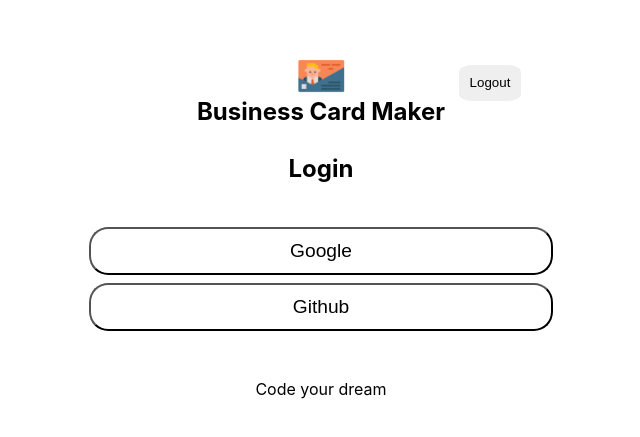
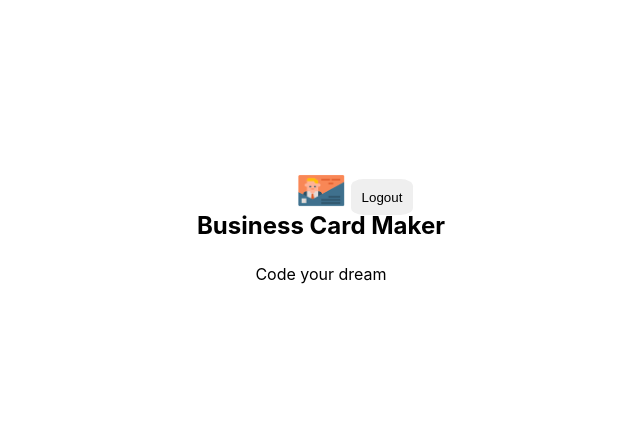
Before and after one commit to minsangkimme/business-card-maker, a React (Create React App) app: page /maker in a window 1280 px wide. Shown: the part 167-604 px from the top of the page, without its empty margins (319-959 px from the left). Built offline with nearby package versions, Linux system fonts and the light colour scheme; no server answers; sample sign-in values are in the browser's storage.

Commit message:
add login and logout functionality

```diff
--- a/package.json
+++ b/package.json
@@ -9,7 +9,7 @@
     "firebase": "7.20.0",
     "react": "^17.0.2",
     "react-dom": "^17.0.2",
-    "react-router-dom": "^6.0.2",
+    "react-router-dom": "^6.2.1",
     "react-scripts": "4.0.3",
     "web-vitals": "^1.0.1"
   },
--- a/src/app.jsx
+++ b/src/app.jsx
@@ -1,12 +1,19 @@
 import Login from "./components/login/login";
 import styles from './app.module.css';
+import {BrowserRouter, Route, Routes} from "react-router-dom";
+import Maker from "./components/maker/maker";
 
-function App({ authService }) {
-  return (
-    <div className={styles.app}>
-      <Login authService={authService} />
-    </div>
-  );
+function App({authService}) {
+    return (
+        <div className={styles.app}>
+            <BrowserRouter>
+                <Routes>
+                    <Route path="/" element={<Login authService={authService} />} />
+                    <Route path="/maker" element={<Maker authService={authService} />} />
+                </Routes>
+            </BrowserRouter>
+        </div>
+    );
 }
 
 export default App;
--- a/src/components/header/header.jsx
+++ b/src/components/header/header.jsx
@@ -5,7 +5,7 @@ const Header = ({ onLogout }) => {
     return (
         <header className={styles.header}>
             {
-                true && (
+                onLogout && (
                     <button className={styles.logout} onClick={onLogout}>
                         Logout
                     </button>
--- a/src/components/login/login.jsx
+++ b/src/components/login/login.jsx
@@ -1,14 +1,30 @@
-import React from 'react';
+import React, { useEffect } from 'react';
+import {useNavigate} from 'react-router-dom';
 import Footer from '../footer/footer';
 import Header from './../header/header';
 import styles from './login.module.css';
 
 const Login = ({authService}) => {
+    const navigate = useNavigate();
+    const goToMaker = (userId) => {
+        console.log('userId', userId)
+        navigate('/maker', {
+            state: { id: userId }
+        });
+    };
+
     const onLogin = event => {
         authService
             .login(event.currentTarget.textContent)
-            .then(console.log)
-    }
+            .then(data => goToMaker(data.user.uid))
+    };
+
+    useEffect(() => {
+        authService
+         .onAuthChange(user => {
+            user && goToMaker(user.uid);
+         });
+    });
     return (
         <section className={styles.login}>
             <Header />
--- /dev/null
+++ b/src/components/maker/maker.jsx
@@ -0,0 +1,29 @@
+import React, {useEffect} from 'react'
+import Footer from '../footer/footer';
+import Header from '../header/header';
+import styles from './maker.module.css';
+import { useNavigate } from 'react-router-dom';
+
+const Maker = ({authService}) => {
+	const navigate = useNavigate();
+	const onLogout = () =>{
+			authService.logout();
+	};
+
+	useEffect(() => {
+		authService.onAuthChange(user => {
+			if (!user) {
+				navigate('/');
+			}
+		});
+	}) ;
+
+  return (
+    <section className={styles.maker}>
+        <Header onLogout={onLogout} />
+        <Footer />
+    </section>
+  )
+}
+
+export default Maker;
--- a/src/service/auth_service.js
+++ b/src/service/auth_service.js
@@ -6,6 +6,16 @@ class AuthService {
         const authProvider = new firebase.auth[`${providerName}AuthProvider`]();
         return firebaseApp.auth().signInWithPopup(authProvider);
     }
+
+    logout() {
+        firebase.auth().signOut();
+    }
+
+    onAuthChange(onUserChanged) {
+        firebase.auth().onAuthStateChanged(user => {
+            onUserChanged(user);
+        });
+    }
 }
 
 export default AuthService;
```
Also changed, not shown: src/components/maker/maker.module.css (added), 1 other file (tests, documents, lock files or other folders).
